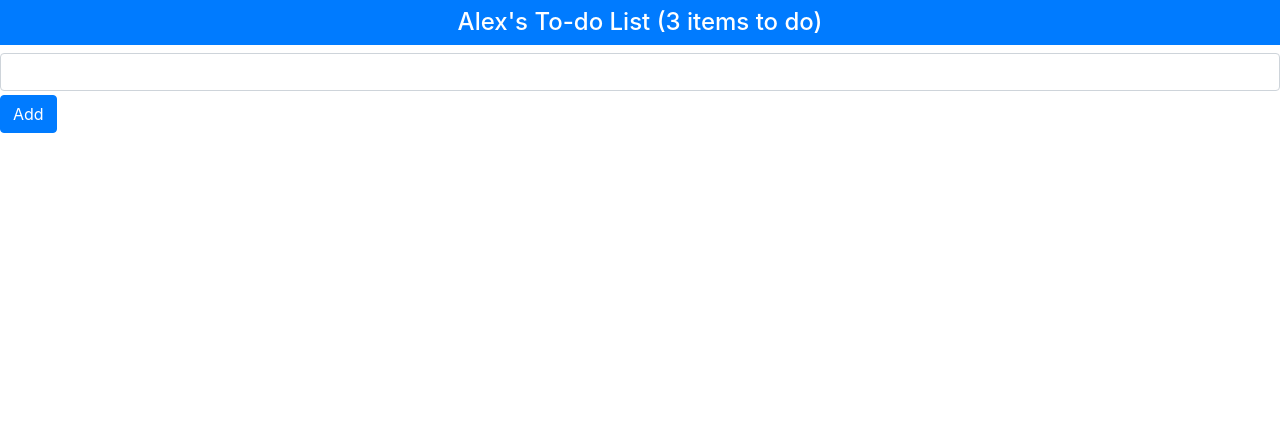
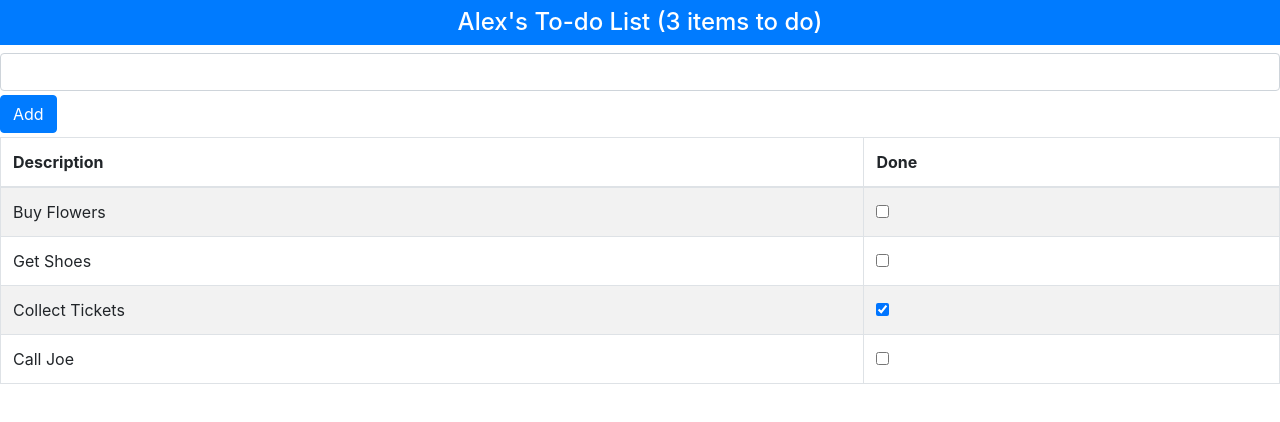
Before and after one commit to alexandregressier/todo-app-react, a React (Create React App) app: page / in a window 1280 px wide. Shown: the top 422 px of the page. Built offline with nearby package versions, Linux system fonts and the light colour scheme.

Commit message:
Implement the listing of items to be done

```diff
--- a/src/App.tsx
+++ b/src/App.tsx
@@ -27,22 +27,48 @@
         if (!this.state.todoItems.find(x => x.action === this.state.newItemText)) {
             this.setState({
                 todoItems: [...this.state.todoItems, { action: this.state.newItemText, done: false }],
-                newItemText: ""
+                newItemText: "",
             })
         }
     }
+
+    todoTableRows = () =>
+        this.state.todoItems.map(item =>
+            <tr key={ item.action }>
+                <td>{ item.action }</td>
+                <td><input type="checkbox" checked={ item.done } onChange={ () => this.toggleTodo(item) }/></td>
+            </tr>,
+        )
+
+    toggleTodo = (todo: TodoItem) =>
+        this.setState({
+            todoItems: this.state.todoItems.map(
+                item => item.action === todo.action
+                    ? { ...item, done: !item.done }
+                    : item,
+            ),
+        })
 
     render = () => (
         <div>
             <h4 className="bg-primary text-white text-center p-2">
                 { this.state.username }'s To-do List
-                ({ this.state.todoItems.filter(x => !x.done).length} items to do)
+                ({ this.state.todoItems.filter(x => !x.done).length } items to do)
             </h4>
             <div className="my-1">
                 <input className="form-control" value={ this.state.newItemText }
                        onChange={ e => this.setState({ newItemText: e.target.value }) }/>
                 <button className="btn btn-primary mt-1" onClick={ this.createNewTodo }>Add</button>
             </div>
+            <table className="table table-striped table-bordered">
+                <thead>
+                <tr>
+                    <th>Description</th>
+                    <th>Done</th>
+                </tr>
+                </thead>
+                <tbody>{ this.todoTableRows() }</tbody>
+            </table>
         </div>
     )
 }
```
